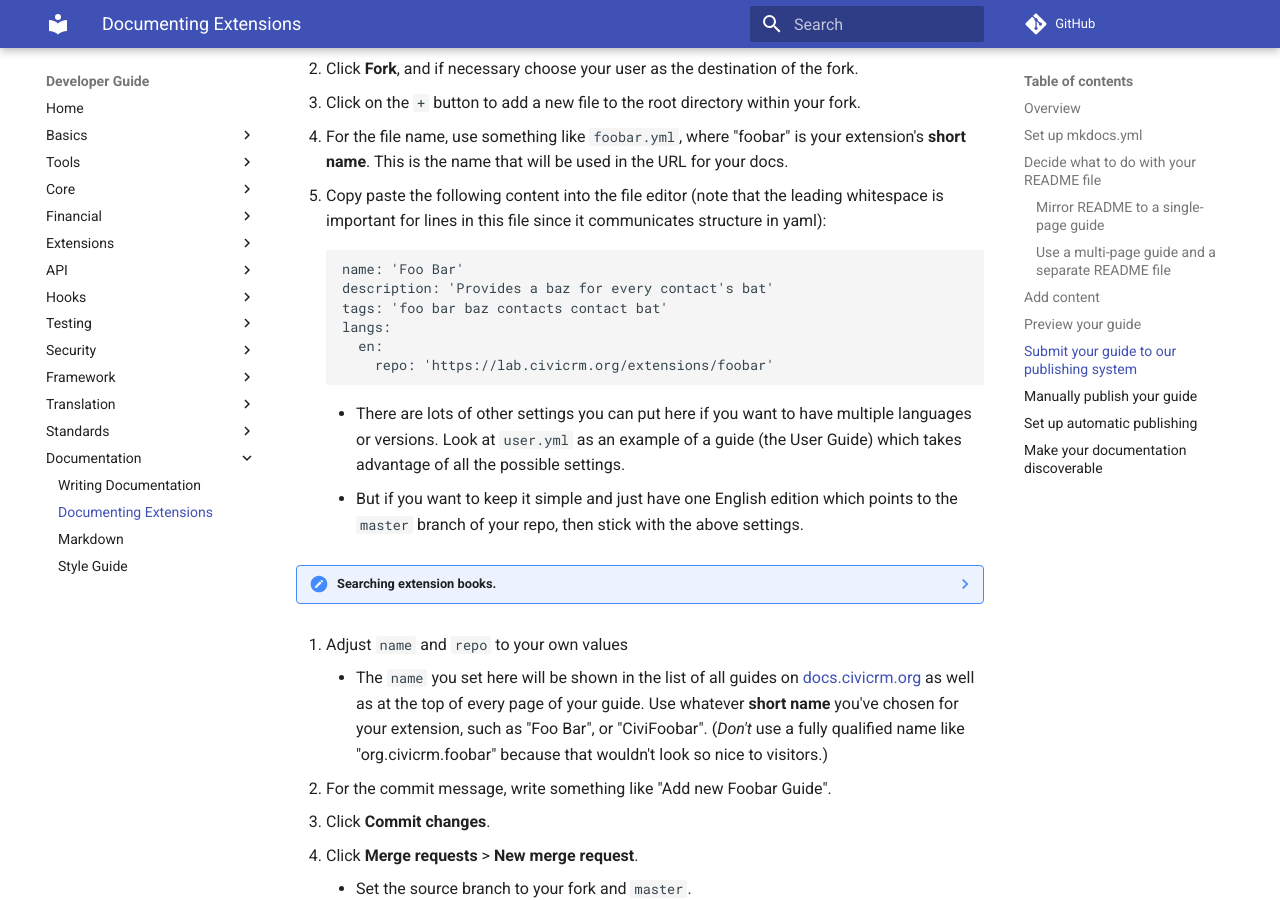
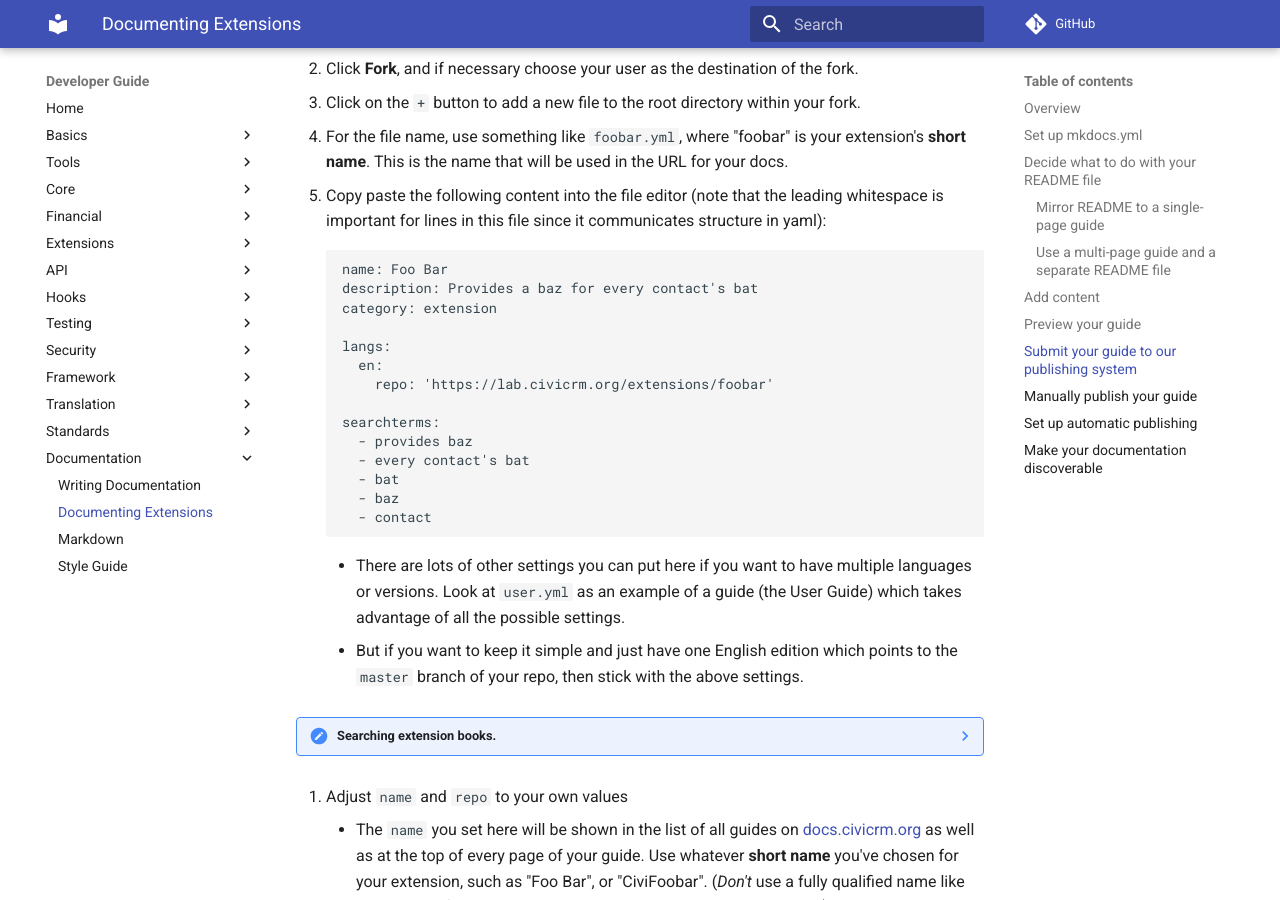
Before and after one commit to civicrm/civicrm-dev-docs, an MkDocs documentation site: the page built from docs/documentation/extensions.md, in a window 1280 px wide and 900 px high, scrolled down 3041 px. Built offline with MkDocs 1.6.1 and Material for MkDocs 9.7.7, drawn with Linux system fonts in a browser that asks for light colours; comment, search, counter and statistics services are not loaded.

Commit message:
Update extensions.md

````diff
--- a/docs/documentation/extensions.md
+++ b/docs/documentation/extensions.md
@@ -118,12 +118,20 @@
 1. Copy paste the following content into the file editor (note that the leading whitespace is important for lines in this file since it communicates structure in yaml):
 
     ```yaml
-    name: 'Foo Bar'
-    description: 'Provides a baz for every contact's bat'
-    tags: 'foo bar baz contacts contact bat'
+    name: Foo Bar
+    description: Provides a baz for every contact's bat
+    category: extension
+
     langs:
       en:
         repo: 'https://lab.civicrm.org/extensions/foobar'
+
+    searchterms:
+      - provides baz
+      - every contact's bat
+      - bat
+      - baz
+      - contact
     ```
 
     * There are lots of other settings you can put here if you want to have multiple languages or versions. Look at `user.yml` as an example of a guide (the User Guide) which takes advantage of all the possible settings.
````
